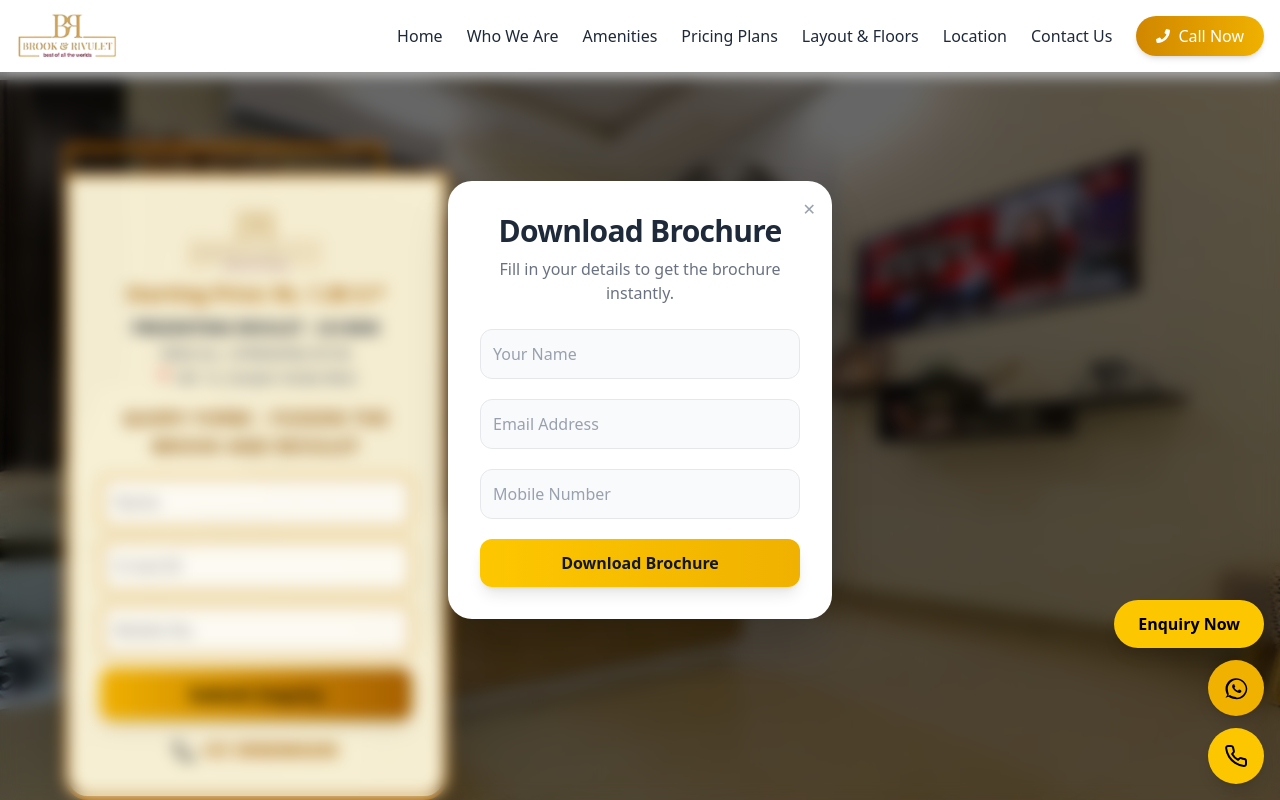
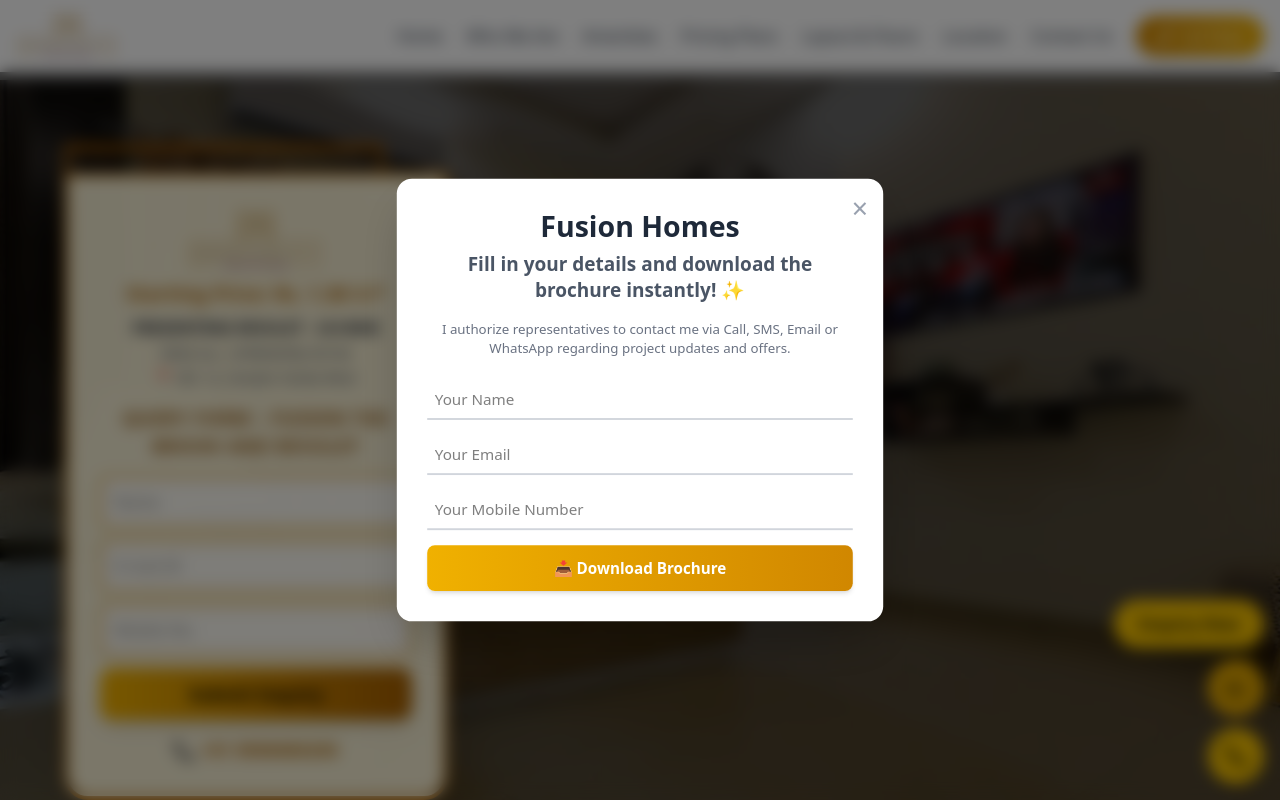
Before and after one commit to RishabhGoshwami/fusion, a React (Vite) app in the folder client/: page / in a window 1280 px wide. Shown: the top 800 px of the page. Built offline with nearby package versions, Linux system fonts and the light colour scheme.

Commit message:
new commit

```diff
--- a/client/src/App.jsx
+++ b/client/src/App.jsx
@@ -1,4 +1,4 @@
-import React from "react";
+import React, { useState, useEffect } from "react";
 import { Routes, Route } from "react-router-dom";
 import HighlightSection from "./components/HighlightSection";
 import Navbar from "./components/Navbar";
@@ -15,11 +15,22 @@
 import FloorPlanSection from "./components/FloorPlanSection";
 import AutoPopupForm from "./components/AutoPopupForm"; // ✅ import autopopup
 
-const HomePage = () => (
+const HomePage = () => {
+  // ✅ Popup state
+  const [isPopupOpen, setIsPopupOpen] = useState(false);
+
+  // ✅ Auto open after 5 seconds (change delay as needed)
+  useEffect(() => {
+    const timer = setTimeout(() => {
+      setIsPopupOpen(true);
+    }, 5000); // 5 sec delay
+    return () => clearTimeout(timer);
+  }, []);
+
+  return (
     <>
       <Navbar />
       <HeroBanner />
-
 
       <AboutSection />
       <div id="amenities">
@@ -38,13 +49,16 @@
       {/* Floating CTA Buttons */}
       <FloatingButtons />
 
-
-    {/* Auto Popup Form */}
-    <AutoPopupForm /> {/* ✅ This will open automatically on every page load */}
+      {/* ✅ Auto Popup Form */}
+      <AutoPopupForm
+        isOpen={isPopupOpen}
+        onClose={() => setIsPopupOpen(false)}
+      />
 
       <Footer />
     </>
   );
+};
 
 function App() {
   return (
--- a/client/src/components/AutoPopupForm.jsx
+++ b/client/src/components/AutoPopupForm.jsx
@@ -1,208 +1,200 @@
-import React, { useEffect, useState } from "react";
-import { useNavigate } from "react-router-dom";
-import brochure from "../assets/Nirala Gateway_99acres.pdf"; // Brochure import
+import React, { useState, useEffect } from "react";
 
-const AutoPopupForm = () => {
-  const [isOpen, setIsOpen] = useState(false);
-  const [formData, setFormData] = useState({ name: "", email: "", mobile: "" });
-  const [loading, setLoading] = useState(false);
-  const [message, setMessage] = useState({ text: "", type: "" });
-  const [messageVisible, setMessageVisible] = useState(false);
+// ✅ PDF path (place inside `public/assets/Fusion Brochure.pdf`)
+const pdfBrochure = "/assets/Fusion Brochure.pdf";
 
-  const navigate = useNavigate();
+export default function AutoPopupForm({ isOpen, onClose }) {
+  const [formData, setFormData] = useState({ name: "", email: "", phone: "" });
+  const [status, setStatus] = useState("");
+  const [showDownload, setShowDownload] = useState(false);
 
+  // ✅ Auto open popup after delay (optional)
   useEffect(() => {
-    const timer = setTimeout(() => setIsOpen(true), 1000);
+    const timer = setTimeout(() => {
+      if (!isOpen) onClose(false);
+    }, 0);
     return () => clearTimeout(timer);
   }, []);
 
+  if (!isOpen) return null;
+
+  // ✅ Handle input change
   const handleChange = (e) => {
-    setFormData({ ...formData, [e.target.name]: e.target.value });
+    const { name, value } = e.target;
+    setFormData((prev) => ({ ...prev, [name]: value }));
   };
 
-  const showMessage = (text, type) => {
-    setMessage({ text, type });
-    setMessageVisible(true);
-    setTimeout(() => setMessageVisible(false), 5000);
-  };
-
+  // ✅ Handle form submit
   const handleSubmit = async (e) => {
     e.preventDefault();
+    setStatus("Submitting...");
 
-    const mobilePattern = /^[6-9]\d{9}$/;
-    if (!mobilePattern.test(formData.mobile)) {
-      showMessage(
-        "Please enter a valid 10-digit mobile number starting with 6-9.",
-        "error"
-      );
+    // Basic validation
+    const phonePattern = /^[6-9]\d{9}$/;
+    if (!phonePattern.test(formData.phone)) {
+      setStatus("❌ Enter a valid 10-digit mobile number starting with 6–9.");
       return;
     }
 
-    if (!formData.email.includes("@")) {
-      showMessage("Please enter a valid email address.", "error");
-      return;
-    }
-
-    setLoading(true);
-
-    const data = {
+    try {
+      // 1️⃣ Send data to Web3Forms
+      const web3Response = await fetch("https://api.web3forms.com/submit", {
+        method: "POST",
+        headers: { "Content-Type": "application/json" },
+        body: JSON.stringify({
           access_key: "d5f504e4-3e5a-4dda-8255-62123d25fe81",
           name: formData.name,
           email: formData.email,
-      mobile: formData.mobile,
+          phone: formData.phone,
           project: "Fusion",
+        }),
+      });
+
+      const web3Result = await web3Response.json();
+
+      // 2️⃣ Send data to CRM API
+      const crmUrl = `https://app.propertyexpertrealtors.com/api/getRecords.php?authentication_key=VndsbUlpKzhKdWpEbEZNSUNva2t1UT09&leads_full_name=${encodeURIComponent(
+        formData.name
+      )}&leads_phone_number=${encodeURIComponent(
+        formData.phone
+      )}&leads_email_id=${encodeURIComponent(
+        formData.email
+      )}&leads_type=LEAD&leads_projects_name=${encodeURIComponent(
+        "Fusion"
+      )}&leads_source=Website&leads_entry_type=AutoPopup`;
+
+      const crmResponse = await fetch(crmUrl);
+      const crmText = await crmResponse.text();
+
+      // 3️⃣ Handle both responses
+      if (web3Result.success && crmResponse.ok) {
+        setStatus("✅ Submitted successfully! Click below to download brochure.");
+        setFormData({ name: "", email: "", phone: "" });
+        setShowDownload(true);
+      } else {
+        setStatus("❌ Submission failed. Please try again.");
+        console.warn("CRM Response:", crmText);
+      }
+    } catch (error) {
+      console.error("Submission error:", error);
+      setStatus("❌ Something went wrong. Try again later.");
+    }
   };
 
+  // ✅ File download handler
+  const handleDownload = () => {
     try {
-      const response = await fetch("https://api.web3forms.com/submit", {
-        method: "POST",
-        headers: { "Content-Type": "application/json" },
-        body: JSON.stringify(data),
-      });
-
-      const result = await response.json();
-      if (result.success) {
       const link = document.createElement("a");
-        link.href = brochure;
+      link.href = pdfBrochure;
       link.download = "Fusion-Brochure.pdf";
       document.body.appendChild(link);
       link.click();
       document.body.removeChild(link);
-
-        setTimeout(() => {
-          navigate("/thank-you");
-        }, 1000);
-      } else {
-        showMessage("Something went wrong. Please try again.", "error");
-      }
-    } catch (error) {
-      console.error(error);
-      showMessage("Failed to submit. Please try again later.", "error");
-    } finally {
-      setLoading(false);
+      setStatus("✅ Download started!");
+    } catch {
+      window.open(pdfBrochure, "_blank");
+      setStatus("Opened in new tab.");
     }
   };
 
-  if (!isOpen) return null;
-
   return (
-    <>
-      <style>{`
-        @keyframes fadeIn {
-          from { opacity: 0; transform: translateY(-20px) scale(0.95); }
-          to { opacity: 1; transform: translateY(0) scale(1); }
-        }
-        .animate-fade-in-up {
-          animation: fadeIn 0.5s ease-out forwards;
-        }
-      `}</style>
-
-      <div
-        className="fixed inset-0 bg-gray/49 bg-opacity-70 backdrop-blur-sm z-40"
-        onClick={() => setIsOpen(false)}
-      ></div>
-
-      <div className="fixed inset-0 flex items-center justify-center z-50 px-4">
-        <div className="bg-white rounded-3xl shadow-2xl p-8 max-w-sm w-full animate-fade-in-up relative overflow-hidden transition-all duration-300">
+    <div className="fixed inset-0 bg-black/50 backdrop-blur-sm flex items-center justify-center z-50 p-4">
+      <div className="relative bg-white rounded-2xl shadow-2xl p-8 w-full max-w-lg transform transition-all duration-300 scale-95 animate-zoomIn">
+        {/* Close Button */}
         <button
-            className="absolute top-4 right-4 text-gray-400 hover:text-gray-800 transition-colors"
-            onClick={() => setIsOpen(false)}
+          onClick={() => {
+            setShowDownload(false);
+            setStatus("");
+            onClose();
+          }}
+          aria-label="Close"
+          className="absolute top-4 right-4 text-gray-400 hover:text-gray-800 transition-colors duration-200 text-3xl leading-none"
         >
-            ✕
+          &times;
         </button>
 
-          <div className="text-center mb-6">
-            <h2 className="text-3xl font-extrabold text-gray-800 tracking-tight">
-              Download Brochure
+        {/* Title */}
+        <h2 className="text-3xl font-extrabold text-center text-gray-800 mb-2 font-poppins">
+          Fusion Homes
         </h2>
-            <p className="text-gray-500 mt-2">
-              Fill in your details to get the brochure instantly.
+        <p className="text-xl text-center font-semibold text-gray-600 mb-4 font-inter">
+          Fill in your details and download the brochure instantly! ✨
         </p>
-          </div>
 
-          <form onSubmit={handleSubmit} className="space-y-5">
+        <p className="text-sm text-gray-500 text-center mb-6">
+          I authorize representatives to contact me via Call, SMS, Email or
+          WhatsApp regarding project updates and offers.
+        </p>
+
+        {/* Form Section */}
+        {!showDownload ? (
+          <form className="space-y-4" onSubmit={handleSubmit}>
             <input
               type="text"
               name="name"
+              placeholder="Your Name"
+              className="w-full border-b-2 border-gray-300 focus:border-yellow-500 outline-none p-2 transition-colors duration-200 font-medium"
               value={formData.name}
               onChange={handleChange}
-              placeholder="Your Name"
               required
-              className="w-full border border-gray-200 rounded-xl p-3 bg-gray-50 text-gray-700 placeholder-gray-400 focus:outline-none focus:ring-2 focus:ring-yellow-400 transition duration-300"
             />
             <input
               type="email"
               name="email"
+              placeholder="Your Email"
+              className="w-full border-b-2 border-gray-300 focus:border-yellow-500 outline-none p-2 transition-colors duration-200 font-medium"
               value={formData.email}
               onChange={handleChange}
-              placeholder="Email Address"
               required
-              className="w-full border border-gray-200 rounded-xl p-3 bg-gray-50 text-gray-700 placeholder-gray-400 focus:outline-none focus:ring-2 focus:ring-yellow-400 transition duration-300"
             />
             <input
               type="tel"
-              name="mobile"
-              value={formData.mobile}
+              name="phone"
+              placeholder="Your Mobile Number"
+              className="w-full border-b-2 border-gray-300 focus:border-yellow-500 outline-none p-2 transition-colors duration-200 font-medium"
+              value={formData.phone}
               onChange={handleChange}
-              placeholder="Mobile Number"
               required
-              title="Enter a valid 10-digit mobile number starting with 6-9"
-              className="w-full border border-gray-200 rounded-xl p-3 bg-gray-50 text-gray-700 placeholder-gray-400 focus:outline-none focus:ring-2 focus:ring-yellow-400 transition duration-300"
             />
-            <input type="hidden" name="project" value="Fusion" />
 
             <button
               type="submit"
-              disabled={loading}
-              className="w-full bg-gradient-to-r from-yellow-400 to-yellow-500 text-gray-900 font-bold py-3 rounded-xl shadow-lg transition transform hover:scale-105 hover:shadow-xl disabled:opacity-50 disabled:cursor-not-allowed flex items-center justify-center space-x-2"
+              className="w-full bg-gradient-to-r from-yellow-500 to-yellow-600 text-white font-bold py-3 rounded-lg shadow-md hover:shadow-lg transition-all duration-300 transform hover:scale-105"
             >
-              {loading ? (
-                <>
-                  <svg
-                    className="animate-spin h-5 w-5 text-gray-900"
-                    xmlns="http://www.w3.org/2000/svg"
-                    fill="none"
-                    viewBox="0 0 24 24"
-                  >
-                    <circle
-                      className="opacity-25"
-                      cx="12"
-                      cy="12"
-                      r="10"
-                      stroke="currentColor"
-                      strokeWidth="4"
-                    ></circle>
-                    <path
-                      className="opacity-75"
-                      fill="currentColor"
-                      d="M4 12a8 8 0 018-8V0C5.373 0 0 5.373 0 12h4zm2 5.291A7.962 7.962 0 014 12H0c0 3.042 1.135 5.824 3 7.96l2-2.67z"
-                    ></path>
-                  </svg>
-                  <span>Submitting...</span>
-                </>
-              ) : (
-                <span>Download Brochure</span>
-              )}
+              📥 Download Brochure
             </button>
           </form>
+        ) : (
+          // ✅ Download Section
+          <div className="text-center space-y-4">
+            <p className="text-green-700 font-bold text-lg">
+              🎉 Thank you! Your form has been submitted successfully.
+            </p>
+            <button
+              onClick={handleDownload}
+              className="w-full bg-yellow-500 text-white font-bold py-3 rounded-lg shadow-md hover:bg-yellow-600 transition-colors duration-200 flex items-center justify-center space-x-2"
+            >
+              <span>📄 Download Fusion Brochure</span>
+            </button>
+            <button
+              onClick={() => {
+                setShowDownload(false);
+                setStatus("");
+                onClose();
+              }}
+              className="w-full bg-white border border-gray-300 text-gray-700 font-semibold py-3 rounded-lg hover:bg-gray-100 transition-colors duration-200"
+            >
+              Close
+            </button>
+          </div>
+        )}
 
-          <div
-            className={`absolute bottom-4 left-1/2 -translate-x-1/2 w-11/12 rounded-xl p-4 shadow-xl text-center text-sm font-semibold transition-all duration-300 transform ${
-              messageVisible
-                ? "translate-y-0 opacity-100"
-                : "translate-y-4 opacity-0 pointer-events-none"
-            } ${
-              message.type === "success"
-                ? "bg-green-500 text-white"
-                : "bg-red-500 text-white"
-            }`}
-          >
-            {message.text}
+        {status && (
+          <p className="text-center text-sm mt-4 font-semibold text-gray-600">
+            {status}
+          </p>
+        )}
       </div>
     </div>
-      </div>
-    </>
   );
-};
-
-export default AutoPopupForm;
+}
```
Lines whose indentation alone changed are shown as unchanged.
